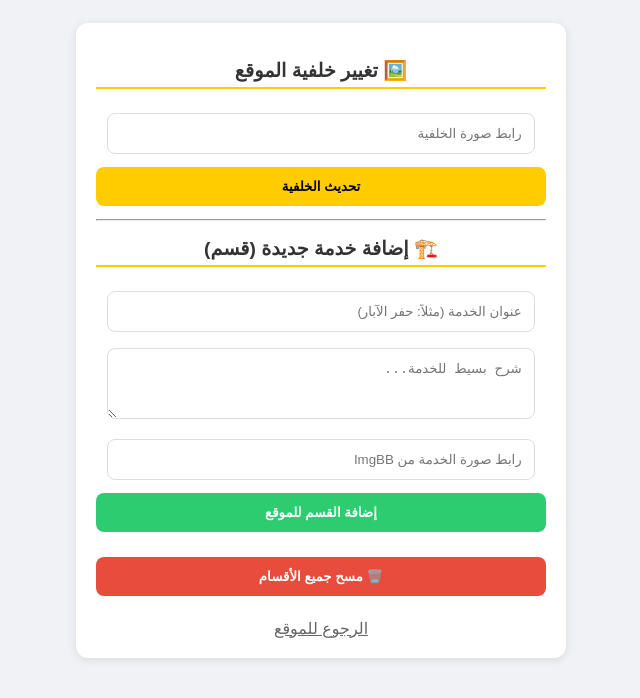
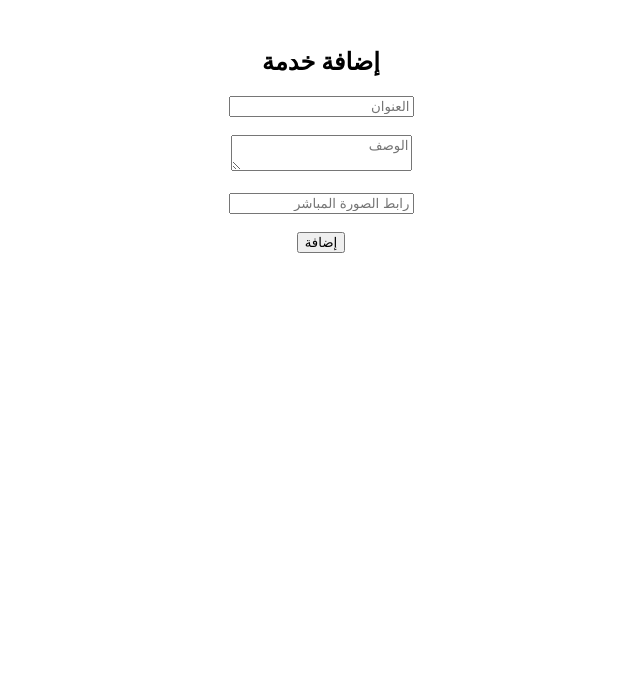
Before and after one commit to infraserma-cpu/My-word, a plain HTML site: page admin.html in a window 1280 px wide. Shown: the whole page, without its empty margins (319-959 px from the left). Drawn offline with Linux system fonts and the light colour scheme.

Commit message:
Update admin.html

```diff
--- a/admin.html
+++ b/admin.html
@@ -2,52 +2,20 @@
 <html lang="ar" dir="rtl">
 <head>
     <meta charset="UTF-8">
-    <title>إدارة الموقع - INFRASERMA</title>
-    <style>
-        body { font-family: Arial; padding: 15px; background: #f0f2f5; text-align: center; }
-        .box { background: white; padding: 20px; border-radius: 12px; max-width: 450px; margin: auto; box-shadow: 0 2px 10px rgba(0,0,0,0.1); }
-        h2 { color: #333; font-size: 1.2em; border-bottom: 2px solid #ffcc00; padding-bottom: 5px; }
-        input, textarea { width: 95%; padding: 12px; margin: 8px 0; border: 1px solid #ddd; border-radius: 8px; box-sizing: border-box; }
-        button { width: 100%; padding: 12px; border: none; border-radius: 8px; font-weight: bold; cursor: pointer; margin: 5px 0; }
-        .btn-add { background: #2ecc71; color: white; }
-        .btn-bg { background: #ffcc00; color: #000; }
-        .btn-clear { background: #e74c3c; color: white; margin-top: 20px; }
-    </style>
+    <title>إدارة الموقع</title>
 </head>
-<body>
-    <div class="box">
-        <h2>🖼️ تغيير خلفية الموقع</h2>
-        <input type="text" id="bg-url" placeholder="رابط صورة الخلفية">
-        <button class="btn-bg" onclick="saveBg()">تحديث الخلفية</button>
-        <hr>
-        <h2>🏗️ إضافة خدمة جديدة (قسم)</h2>
-        <input type="text" id="s-title" placeholder="عنوان الخدمة (مثلاً: حفر الآبار)">
-        <textarea id="s-desc" rows="3" placeholder="شرح بسيط للخدمة..."></textarea>
-        <input type="text" id="s-img" placeholder="رابط صورة الخدمة من ImgBB">
-        <button class="btn-add" onclick="addService()">إضافة القسم للموقع</button>
-        <button class="btn-clear" onclick="clearServices()">🗑️ مسح جميع الأقسام</button>
-        <br><br>
-        <a href="index.html" style="color:#666;">الرجوع للموقع</a>
-    </div>
+<body style="text-align:center; padding:20px;">
+    <h2>إضافة خدمة</h2>
+    <input id="t" placeholder="العنوان"><br><br>
+    <textarea id="d" placeholder="الوصف"></textarea><br><br>
+    <input id="i" placeholder="رابط الصورة المباشر"><br><br>
+    <button onclick="save()">إضافة</button>
     <script>
-        function saveBg() {
-            localStorage.setItem('siteBg', document.getElementById('bg-url').value);
-            alert("تم حفظ الخلفية!");
-        }
-        function addService() {
-            const services = JSON.parse(localStorage.getItem('siteServices') || '[]');
-            const title = document.getElementById('s-title').value;
-            const desc = document.getElementById('s-desc').value;
-            const img = document.getElementById('s-img').value;
-            if(title && desc) {
-                services.push({ title, desc, img });
-                localStorage.setItem('siteServices', JSON.stringify(services));
-                alert("✅ زاد القسم بنجاح!");
-                location.reload();
-            } else { alert("عمر العنوان والوصف!"); }
-        }
-        function clearServices() {
-            if(confirm("تمسح كولشي؟")) { localStorage.removeItem('siteServices'); location.reload(); }
+        function save() {
+            const s = JSON.parse(localStorage.getItem('siteServices') || '[]');
+            s.push({ title: document.getElementById('t').value, desc: document.getElementById('d').value, img: document.getElementById('i').value });
+            localStorage.setItem('siteServices', JSON.stringify(s));
+            alert("تمت الإضافة! دابا سير للموقع.");
         }
     </script>
 </body>
```
